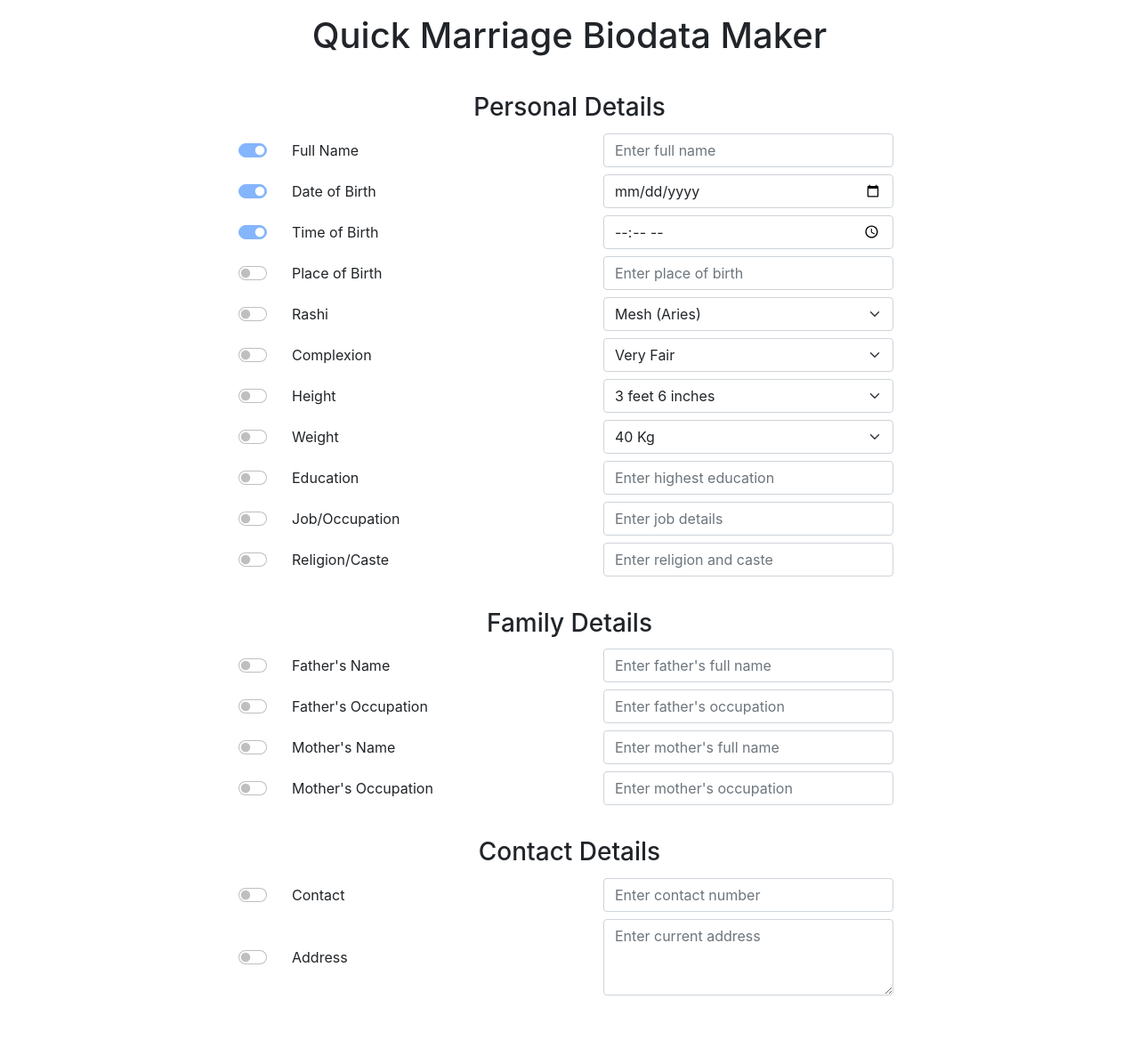
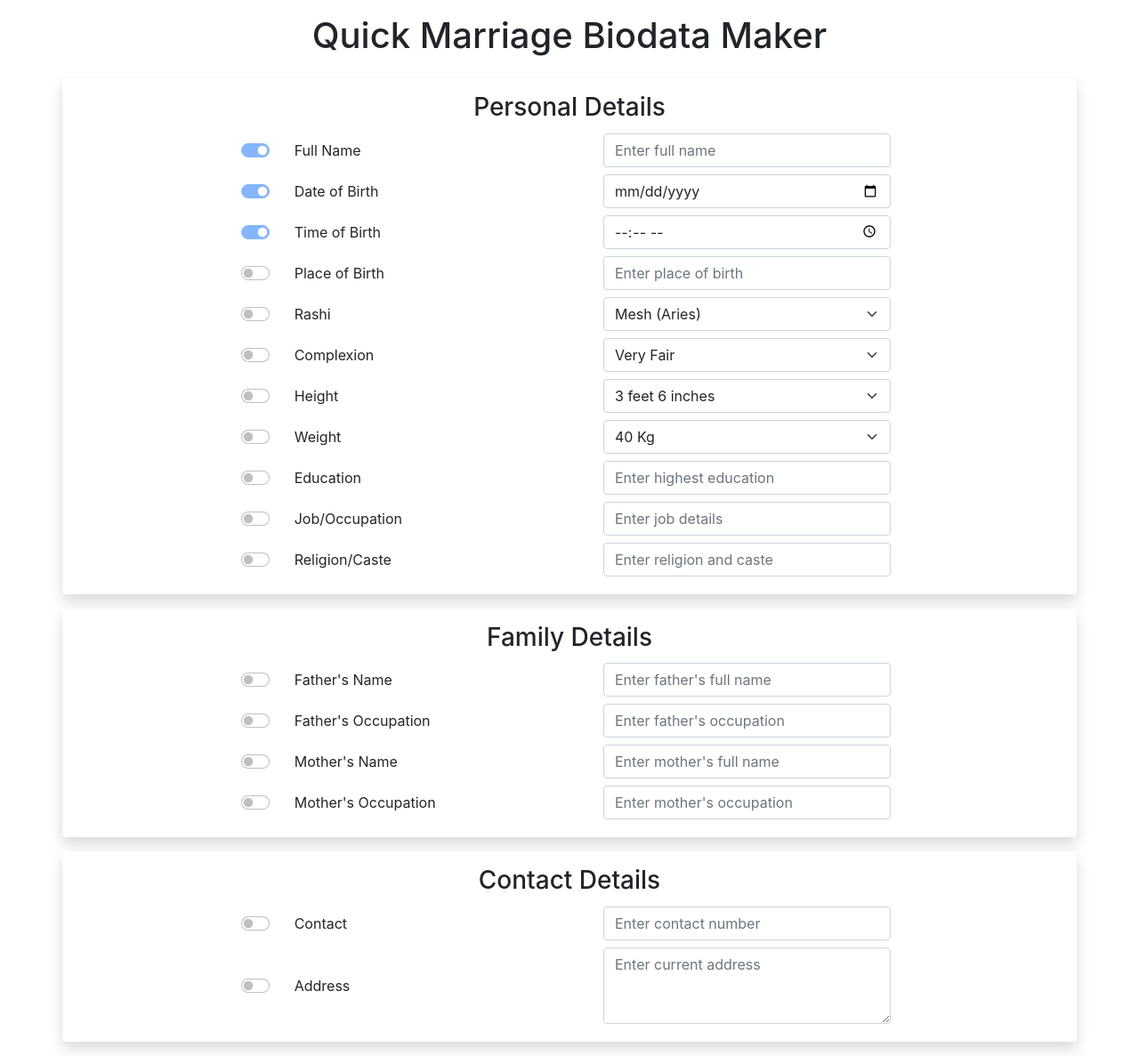
Before and after one commit to mohapeameya/biodata-creator, a React (Create React App) app: page / in a window 1280 px wide. Shown: the whole page at 89% size. Before the commit the page ends 1139 px from the top, so only its background shows below. Built offline with nearby package versions, Linux system fonts and the light colour scheme.

Commit message:
Container shadow

```diff
--- a/src/App.js
+++ b/src/App.js
@@ -15,10 +15,9 @@
         <h1>Quick Marriage Biodata Maker</h1>
       </header>
 
-      <section className="fluid-container text-center p-3">
-        <h3>Personal Details</h3>
-
-        <div className="container">
+      <section className="fluid-container text-center">
+        <div className="container shadow p-3 mb-3 bg-white rounded">
+          <h3>Personal Details</h3>
           <div className="row">
             <div className="col"></div>
             <div className="col-lg-8">
@@ -236,10 +235,9 @@
 
       </section >
 
-      <section className="fluid-container text-center p-3">
-        <h3>Family Details</h3>
-
-        <div class="container">
+      <section className="fluid-container text-center">
+        <div class="container shadow p-3 mb-3 bg-white rounded">
+          <h3>Family Details</h3>
           <div class="row">
             <div class="col"></div>
             <div class="col-lg-8">
@@ -315,10 +313,9 @@
         </div>
       </section>
 
-      <section className="fluid-container text-center p-3">
-        <h3>Contact Details</h3>
-
-        <div class="container">
+      <section className="fluid-container text-center">
+        <div class="container shadow p-3 mb-3 bg-white rounded">
+          <h3>Contact Details</h3>
           <div class="row">
             <div class="col"></div>
             <div class="col-lg-8">
```
